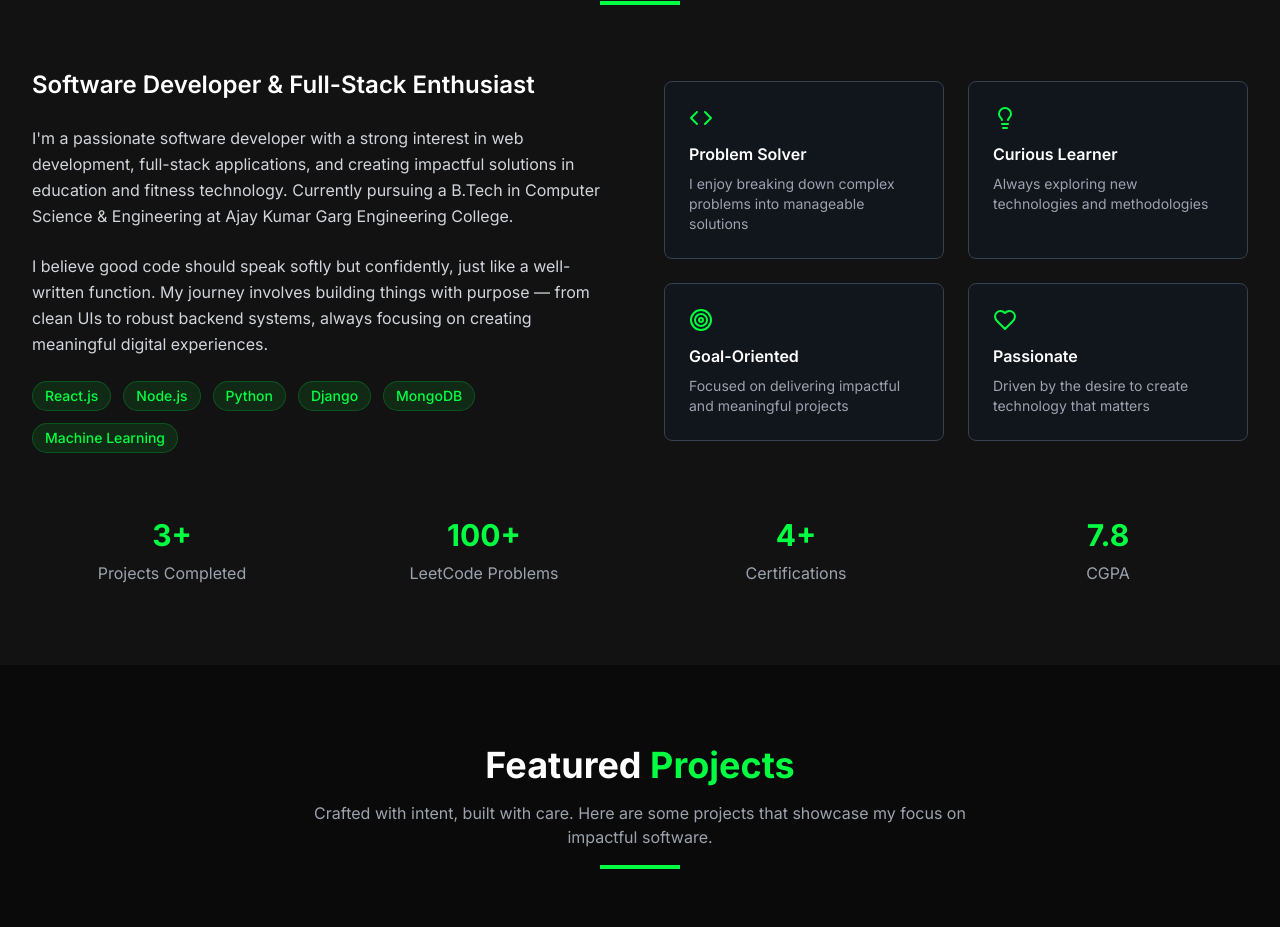
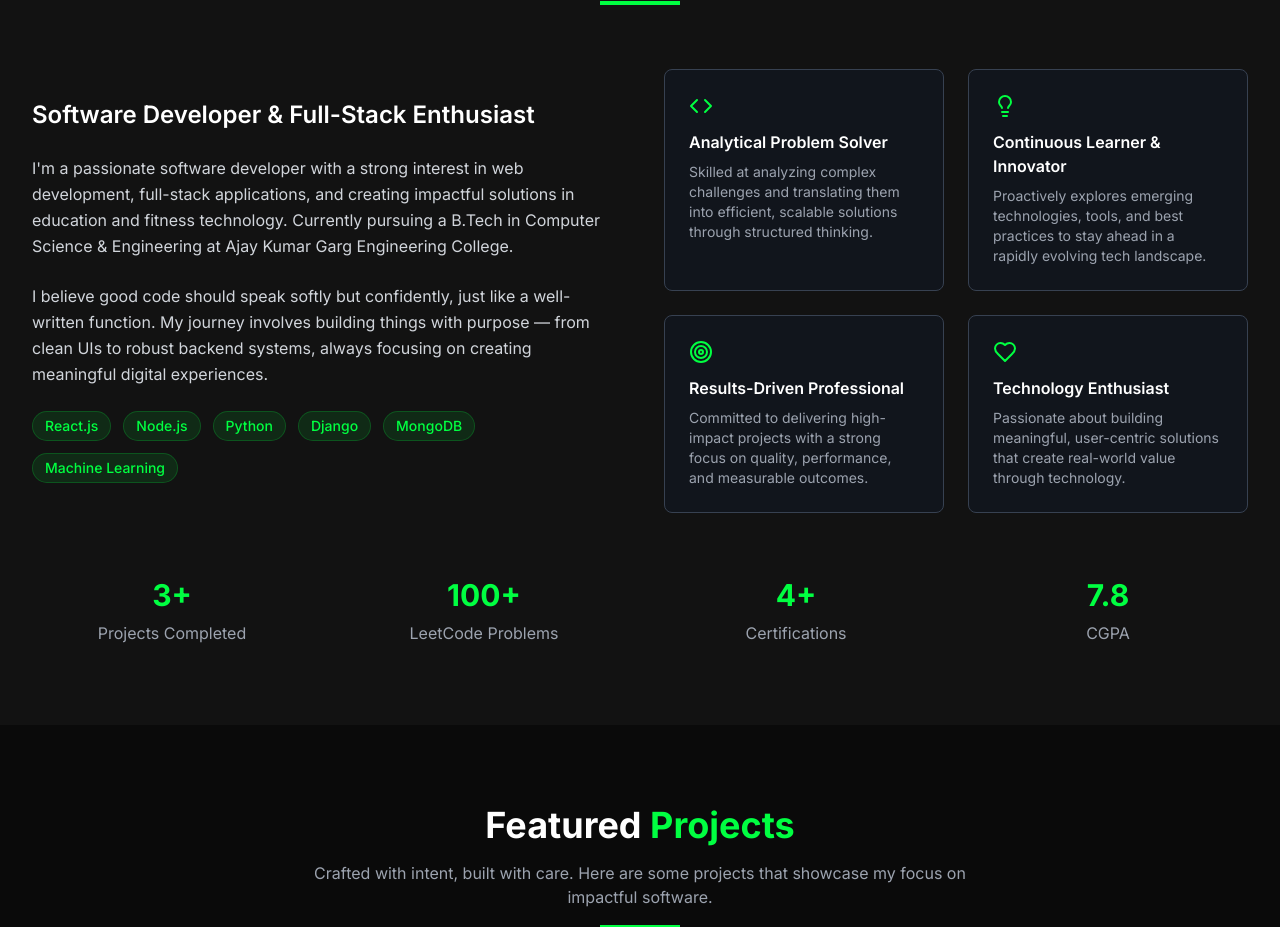
Before and after one commit to GitAjayYadavHub/Portfolio, a React (Vite) app: page / in a window 1280 px wide. Shown: the part 1000-1927 px from the top of the page. Built offline with nearby package versions, Linux system fonts and the light colour scheme; the HTML template or start-up script is replaced by a standard one.

Commit message:
Revise highlights in About component
Updated highlights in the About component with new titles, descriptions, and gradients.

```diff
--- a/src/components/About.jsx
+++ b/src/components/About.jsx
@@ -6,24 +6,29 @@ const About = () => {
   const highlights = [
             {
           icon: Code,
-      title: "Problem Solver",
-      description: "I enjoy breaking down complex problems into manageable solutions"
+          title: "Analytical Problem Solver",
+          description: "Skilled at analyzing complex challenges and translating them into efficient, scalable solutions through structured thinking.",
+          gradient: "from-blue-500 to-cyan-500"
         },
         {
           icon: Lightbulb,
-      title: "Curious Learner",
-      description: "Always exploring new technologies and methodologies"
+          title: "Continuous Learner & Innovator",
+          description: "Proactively explores emerging technologies, tools, and best practices to stay ahead in a rapidly evolving tech landscape.",
+          gradient: "from-yellow-500 to-orange-500"
         },
         {
           icon: Target,
-      title: "Goal-Oriented",
-      description: "Focused on delivering impactful and meaningful projects"
+          title: "Results-Driven Professional",
+          description: "Committed to delivering high-impact projects with a strong focus on quality, performance, and measurable outcomes.",
+          gradient: "from-green-500 to-emerald-500"
         },
         {
           icon: Heart,
-      title: "Passionate",
-      description: "Driven by the desire to create technology that matters"
+          title: "Technology Enthusiast",
+          description: "Passionate about building meaningful, user-centric solutions that create real-world value through technology.",
+          gradient: "from-pink-500 to-rose-500"
         }
+
   ];
 
   return (
```
Lines whose indentation alone changed are shown as unchanged.
